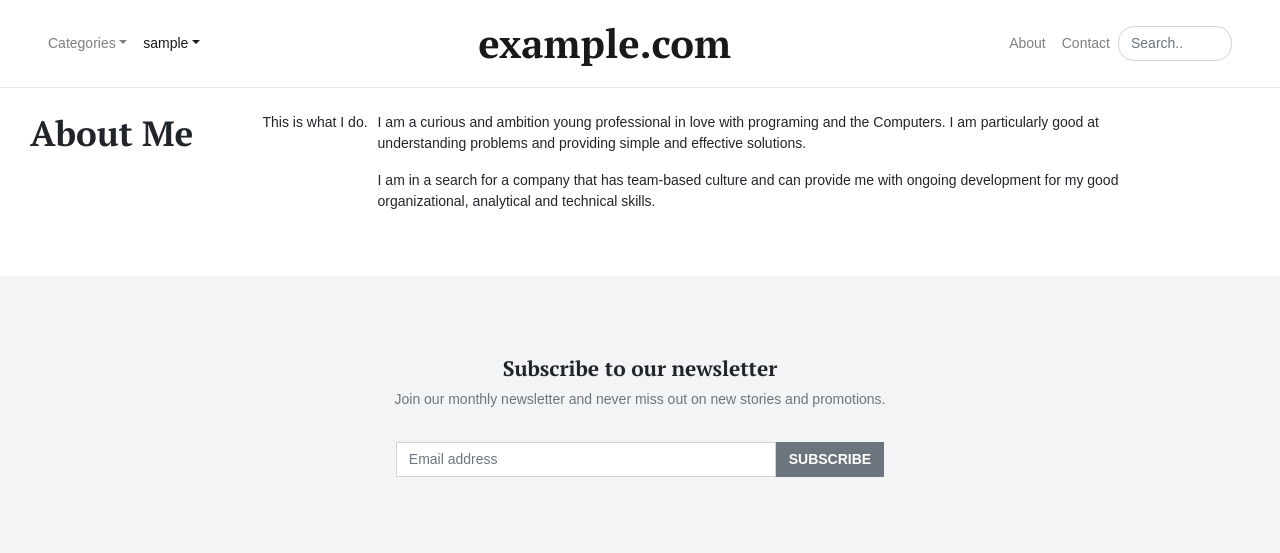
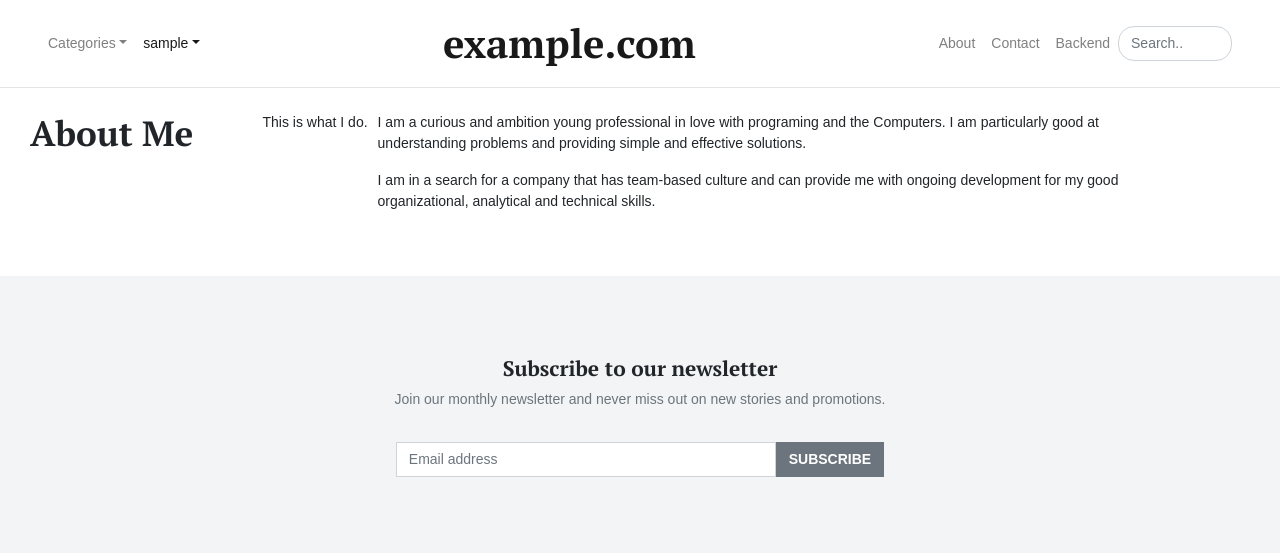
Before and after one commit to sifhic/blog, a Django app: page /about/ in a window 1280 px wide. Shown: the top 553 px of the page. Run offline with Django 3.2, Linux system fonts and the light colour scheme; the visitor is signed in with stand-in values (Sample User, id 1); parts of the project's set-up code (start-up, migrations or seed data) failed here and were passed over; some libraries are stand-ins or nearby versions; some web fonts are replaced; grey boxes are pictures that could not be loaded.

Commit message:
display link to backend if authenticated

```diff
--- a/blog/templates/blog/layout.html
+++ b/blog/templates/blog/layout.html
@@ -46,6 +46,13 @@
             <li class="nav-item">
               <a class="nav-link" href="{% url 'blog:contact' %}">Contact</a>
             </li>
+
+              {% if request.user.is_authenticated %}
+                  <li class="nav-item">
+                  <a class="nav-link" href="{% url 'admin:dashboard' %}">Backend</a>
+                  </li>
+              {% endif %}
+
           </ul>
           <form class="form-inline" role="search">
             <input class="search js-search form-control form-control-rounded mr-sm-2" type="text" title="Enter search query here.." placeholder="Search.." aria-label="Search">
```
